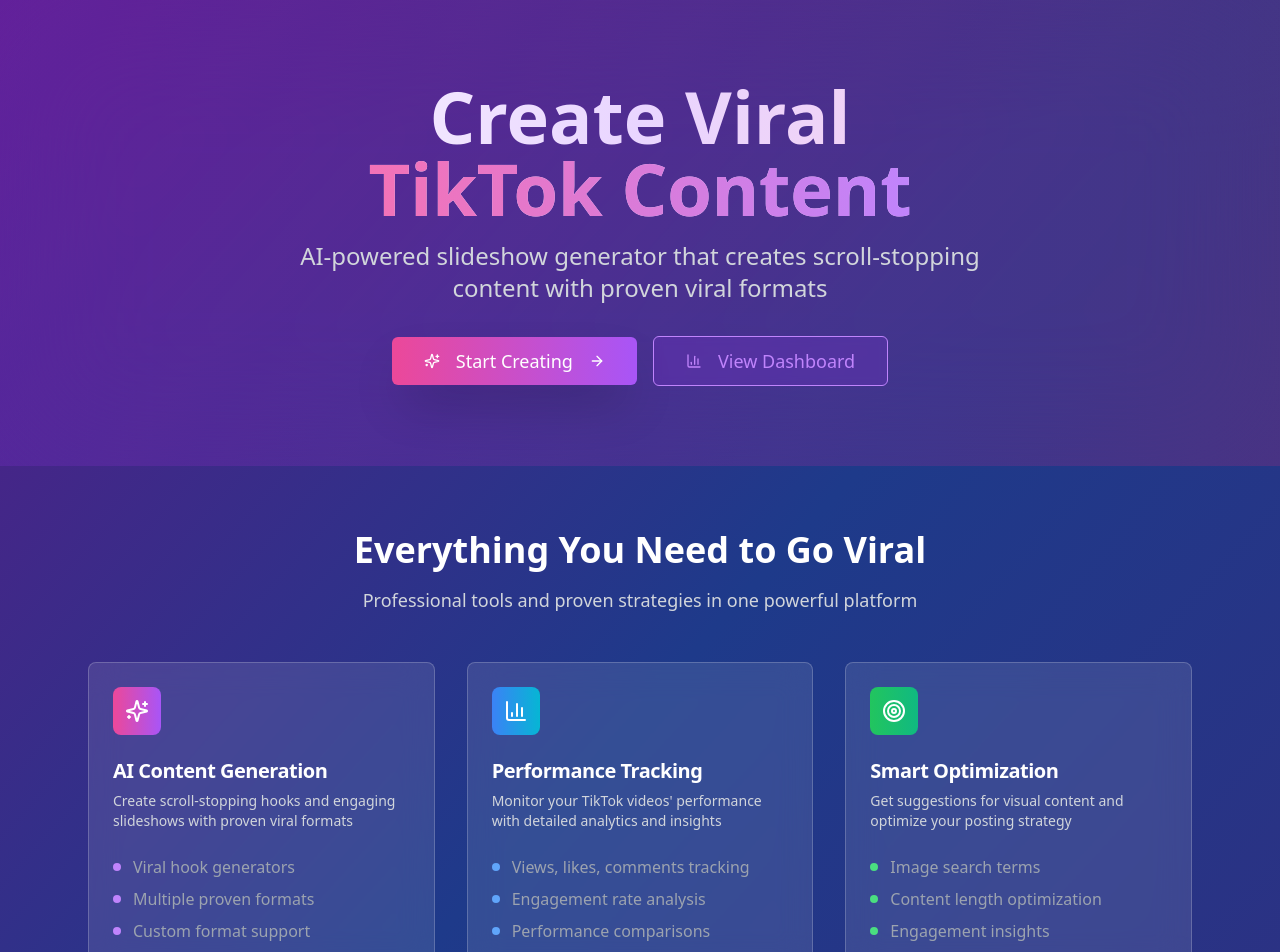
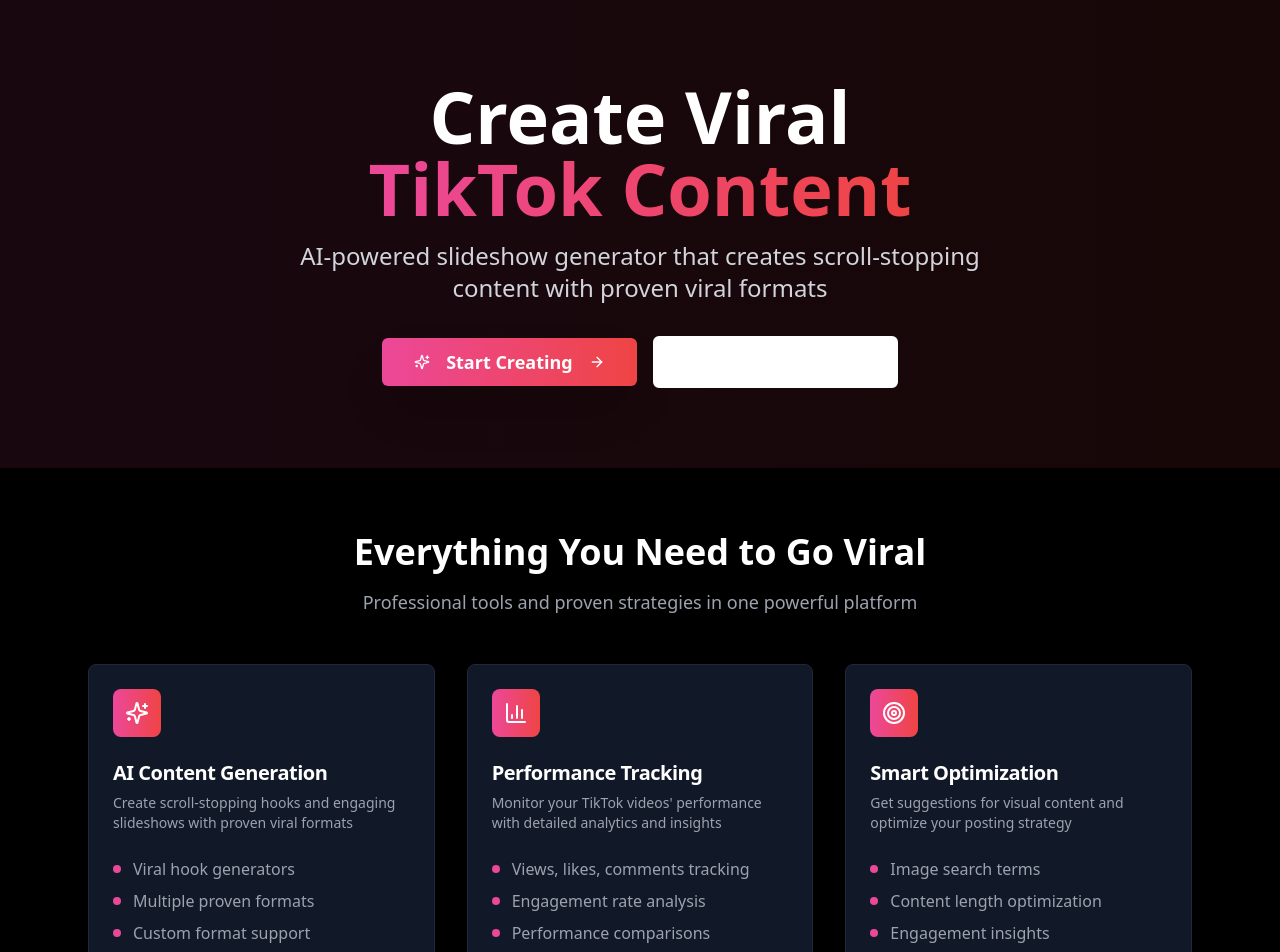
Before and after one commit to felipebasurto/viralslide, a React (Vite) app: page / in a window 1280 px wide. Shown: the top 952 px of the page. Built offline with nearby package versions, Linux system fonts and the light colour scheme.

Commit message:
Refactor: Improve UI with new color palette
Updated the application's UI to incorporate a new color palette, including elements of TikTok's brand colors. This change aims to enhance the visual appeal and user experience of the application.

```diff
--- a/src/index.css
+++ b/src/index.css
@@ -1,3 +1,4 @@
+
 @tailwind base;
 @tailwind components;
 @tailwind utilities;
@@ -13,8 +14,8 @@
     --popover: 0 0% 100%;
     --popover-foreground: 222.2 84% 4.9%;
 
-    --primary: 222.2 47.4% 11.2%;
-    --primary-foreground: 210 40% 98%;
+    --primary: 349 87% 58%; /* TikTok Pink */
+    --primary-foreground: 0 0% 100%;
 
     --secondary: 210 40% 96.1%;
     --secondary-foreground: 222.2 47.4% 11.2%;
@@ -22,71 +23,65 @@
     --muted: 210 40% 96.1%;
     --muted-foreground: 215.4 16.3% 46.9%;
 
-    --accent: 210 40% 96.1%;
-    --accent-foreground: 222.2 47.4% 11.2%;
+    --accent: 349 87% 58%; /* TikTok Pink */
+    --accent-foreground: 0 0% 100%;
 
     --destructive: 0 84.2% 60.2%;
     --destructive-foreground: 210 40% 98%;
 
     --border: 214.3 31.8% 91.4%;
     --input: 214.3 31.8% 91.4%;
-    --ring: 222.2 84% 4.9%;
+    --ring: 349 87% 58%; /* TikTok Pink */
 
     --radius: 0.5rem;
 
     --sidebar-background: 0 0% 98%;
-
     --sidebar-foreground: 240 5.3% 26.1%;
-
     --sidebar-primary: 240 5.9% 10%;
-
     --sidebar-primary-foreground: 0 0% 98%;
-
     --sidebar-accent: 240 4.8% 95.9%;
-
     --sidebar-accent-foreground: 240 5.9% 10%;
-
     --sidebar-border: 220 13% 91%;
-
-    --sidebar-ring: 217.2 91.2% 59.8%;
+    --sidebar-ring: 349 87% 58%; /* TikTok Pink */
   }
 
   .dark {
-    --background: 222.2 84% 4.9%;
-    --foreground: 210 40% 98%;
+    --background: 0 0% 6%; /* TikTok Black */
+    --foreground: 0 0% 98%;
 
-    --card: 222.2 84% 4.9%;
-    --card-foreground: 210 40% 98%;
+    --card: 0 0% 7%; /* Slightly lighter than background */
+    --card-foreground: 0 0% 98%;
 
-    --popover: 222.2 84% 4.9%;
-    --popover-foreground: 210 40% 98%;
+    --popover: 0 0% 7%;
+    --popover-foreground: 0 0% 98%;
 
-    --primary: 210 40% 98%;
-    --primary-foreground: 222.2 47.4% 11.2%;
+    --primary: 349 87% 58%; /* TikTok Pink */
+    --primary-foreground: 0 0% 100%;
 
-    --secondary: 217.2 32.6% 17.5%;
-    --secondary-foreground: 210 40% 98%;
+    --secondary: 0 0% 14%; /* Dark gray */
+    --secondary-foreground: 0 0% 98%;
 
-    --muted: 217.2 32.6% 17.5%;
-    --muted-foreground: 215 20.2% 65.1%;
+    --muted: 0 0% 14%;
+    --muted-foreground: 0 0% 63.9%;
 
-    --accent: 217.2 32.6% 17.5%;
-    --accent-foreground: 210 40% 98%;
+    --accent: 349 87% 58%; /* TikTok Pink */
+    --accent-foreground: 0 0% 100%;
 
     --destructive: 0 62.8% 30.6%;
     --destructive-foreground: 210 40% 98%;
 
-    --border: 217.2 32.6% 17.5%;
-    --input: 217.2 32.6% 17.5%;
-    --ring: 212.7 26.8% 83.9%;
-    --sidebar-background: 240 5.9% 10%;
-    --sidebar-foreground: 240 4.8% 95.9%;
-    --sidebar-primary: 224.3 76.3% 48%;
+    --border: 0 0% 14%;
+    --input: 0 0% 14%;
+    --ring: 349 87% 58%; /* TikTok Pink */
+
+    --sidebar-background: 0 0% 6%;
+    --sidebar-foreground: 0 0% 95%;
+    --sidebar-primary: 349 87% 58%; /* TikTok Pink */
     --sidebar-primary-foreground: 0 0% 100%;
-    --sidebar-accent: 240 3.7% 15.9%;
-    --sidebar-accent-foreground: 240 4.8% 95.9%;
-    --sidebar-border: 240 3.7% 15.9%;
-    --sidebar-ring: 217.2 91.2% 59.8%;
+    --sidebar-accent: 0 0% 14%;
+    --sidebar-accent-foreground: 0 0% 95%;
+    --sidebar-border: 0 0% 14%;
+    --sidebar-ring: 349 87% 58%; /* TikTok Pink */
   }
 }
 
@@ -99,3 +94,30 @@
     @apply bg-background text-foreground;
   }
 }
+
+/* TikTok Brand Colors */
+@layer utilities {
+  .bg-tiktok-pink {
+    background-color: #ff0050;
+  }
+
+  .bg-tiktok-black {
+    background-color: #000000;
+  }
+
+  .text-tiktok-pink {
+    color: #ff0050;
+  }
+
+  .border-tiktok-pink {
+    border-color: #ff0050;
+  }
+
+  .from-tiktok-pink {
+    --tw-gradient-from: #ff0050;
+  }
+
+  .to-tiktok-red {
+    --tw-gradient-to: #fe2c55;
+  }
+}
--- a/src/pages/Index.tsx
+++ b/src/pages/Index.tsx
@@ -6,18 +6,18 @@ import { Link } from "react-router-dom";
 
 const Index = () => {
   return (
-    <div className="min-h-screen bg-gradient-to-br from-purple-900 via-blue-900 to-indigo-900">
+    <div className="min-h-screen bg-black">
       {/* Hero Section */}
       <section className="relative overflow-hidden">
-        <div className="absolute inset-0 bg-gradient-to-r from-purple-600/20 to-pink-600/20 backdrop-blur-3xl"></div>
+        <div className="absolute inset-0 bg-gradient-to-r from-pink-500/10 to-red-500/10"></div>
 
         <div className="relative max-w-6xl mx-auto px-6 py-20">
           <div className="text-center space-y-8">
             <div className="space-y-4">
-              <h1 className="text-5xl md:text-7xl font-bold bg-gradient-to-r from-white via-purple-200 to-pink-200 bg-clip-text text-transparent leading-tight">
+              <h1 className="text-5xl md:text-7xl font-bold text-white leading-tight">
                 Create Viral
                 <br />
-                <span className="bg-gradient-to-r from-pink-400 to-purple-400 bg-clip-text text-transparent">
+                <span className="bg-gradient-to-r from-pink-500 to-red-500 bg-clip-text text-transparent">
                   TikTok Content
                 </span>
               </h1>
@@ -28,7 +28,7 @@ const Index = () => {
 
             <div className="flex flex-col sm:flex-row gap-4 justify-center items-center">
               <Link to="/generate">
-                <Button size="lg" className="bg-gradient-to-r from-pink-500 to-purple-500 hover:from-pink-600 hover:to-purple-600 text-white text-lg px-8 py-6 transition-all duration-300 hover:scale-105 shadow-2xl border-0">
+                <Button size="lg" className="bg-gradient-to-r from-pink-500 to-red-500 hover:from-pink-600 hover:to-red-600 text-white text-lg px-8 py-6 transition-all duration-300 hover:scale-105 shadow-2xl border-0 font-semibold">
                   <Sparkles className="w-6 h-6 mr-2" />
                   Start Creating
                   <ArrowRight className="w-5 h-5 ml-2" />
@@ -36,7 +36,7 @@ const Index = () => {
               </Link>
 
               <Link to="/dashboard">
-                <Button size="lg" variant="outline" className="border-purple-400 text-purple-400 hover:text-white transition-all duration-300 bg-purple-600/20 hover:bg-purple-500/30 backdrop-blur-sm text-lg px-8 py-6">
+                <Button size="lg" variant="outline" className="border-2 border-white text-white hover:bg-white hover:text-black transition-all duration-300 text-lg px-8 py-6 font-semibold">
                   <BarChart3 className="w-6 h-6 mr-2" />
                   View Dashboard
                 </Button>
@@ -52,90 +52,90 @@ const Index = () => {
           <h2 className="text-3xl md:text-4xl font-bold text-white mb-4">
             Everything You Need to Go Viral
           </h2>
-          <p className="text-gray-300 text-lg max-w-2xl mx-auto">
+          <p className="text-gray-400 text-lg max-w-2xl mx-auto">
             Professional tools and proven strategies in one powerful platform
           </p>
         </div>
 
         <div className="grid md:grid-cols-3 gap-8">
-          <Card className="bg-white/10 backdrop-blur-lg border-white/20 hover:bg-white/15 transition-all duration-300 group">
+          <Card className="bg-gray-900 border-gray-800 hover:border-pink-500/50 transition-all duration-300 group hover:bg-gray-800">
             <CardHeader>
-              <div className="w-12 h-12 bg-gradient-to-r from-pink-500 to-purple-500 rounded-lg flex items-center justify-center mb-4 group-hover:scale-110 transition-transform duration-300">
+              <div className="w-12 h-12 bg-gradient-to-r from-pink-500 to-red-500 rounded-lg flex items-center justify-center mb-4 group-hover:scale-110 transition-transform duration-300">
                 <Sparkles className="w-6 h-6 text-white" />
               </div>
               <CardTitle className="text-white text-xl">AI Content Generation</CardTitle>
-              <CardDescription className="text-gray-300">
+              <CardDescription className="text-gray-400">
                 Create scroll-stopping hooks and engaging slideshows with proven viral formats
               </CardDescription>
             </CardHeader>
             <CardContent>
               <ul className="space-y-2 text-gray-400">
                 <li className="flex items-center">
-                  <div className="w-2 h-2 bg-purple-400 rounded-full mr-3"></div>
+                  <div className="w-2 h-2 bg-pink-500 rounded-full mr-3"></div>
                   Viral hook generators
                 </li>
                 <li className="flex items-center">
-                  <div className="w-2 h-2 bg-purple-400 rounded-full mr-3"></div>
+                  <div className="w-2 h-2 bg-pink-500 rounded-full mr-3"></div>
                   Multiple proven formats
                 </li>
                 <li className="flex items-center">
-                  <div className="w-2 h-2 bg-purple-400 rounded-full mr-3"></div>
+                  <div className="w-2 h-2 bg-pink-500 rounded-full mr-3"></div>
                   Custom format support
                 </li>
               </ul>
             </CardContent>
           </Card>
 
-          <Card className="bg-white/10 backdrop-blur-lg border-white/20 hover:bg-white/15 transition-all duration-300 group">
+          <Card className="bg-gray-900 border-gray-800 hover:border-pink-500/50 transition-all duration-300 group hover:bg-gray-800">
             <CardHeader>
-              <div className="w-12 h-12 bg-gradient-to-r from-blue-500 to-cyan-500 rounded-lg flex items-center justify-center mb-4 group-hover:scale-110 transition-transform duration-300">
+              <div className="w-12 h-12 bg-gradient-to-r from-pink-500 to-red-500 rounded-lg flex items-center justify-center mb-4 group-hover:scale-110 transition-transform duration-300">
                 <BarChart3 className="w-6 h-6 text-white" />
               </div>
               <CardTitle className="text-white text-xl">Performance Tracking</CardTitle>
-              <CardDescription className="text-gray-300">
+              <CardDescription className="text-gray-400">
                 Monitor your TikTok videos' performance with detailed analytics and insights
               </CardDescription>
             </CardHeader>
             <CardContent>
               <ul className="space-y-2 text-gray-400">
                 <li className="flex items-center">
-                  <div className="w-2 h-2 bg-blue-400 rounded-full mr-3"></div>
+                  <div className="w-2 h-2 bg-pink-500 rounded-full mr-3"></div>
                   Views, likes, comments tracking
                 </li>
                 <li className="flex items-center">
-                  <div className="w-2 h-2 bg-blue-400 rounded-full mr-3"></div>
+                  <div className="w-2 h-2 bg-pink-500 rounded-full mr-3"></div>
                   Engagement rate analysis
                 </li>
                 <li className="flex items-center">
-                  <div className="w-2 h-2 bg-blue-400 rounded-full mr-3"></div>
+                  <div className="w-2 h-2 bg-pink-500 rounded-full mr-3"></div>
                   Performance comparisons
                 </li>
               </ul>
             </CardContent>
           </Card>
 
-          <Card className="bg-white/10 backdrop-blur-lg border-white/20 hover:bg-white/15 transition-all duration-300 group">
+          <Card className="bg-gray-900 border-gray-800 hover:border-pink-500/50 transition-all duration-300 group hover:bg-gray-800">
             <CardHeader>
-              <div className="w-12 h-12 bg-gradient-to-r from-green-500 to-emerald-500 rounded-lg flex items-center justify-center mb-4 group-hover:scale-110 transition-transform duration-300">
+              <div className="w-12 h-12 bg-gradient-to-r from-pink-500 to-red-500 rounded-lg flex items-center justify-center mb-4 group-hover:scale-110 transition-transform duration-300">
                 <Target className="w-6 h-6 text-white" />
               </div>
               <CardTitle className="text-white text-xl">Smart Optimization</CardTitle>
-              <CardDescription className="text-gray-300">
+              <CardDescription className="text-gray-400">
                 Get suggestions for visual content and optimize your posting strategy
               </CardDescription>
             </CardHeader>
             <CardContent>
               <ul className="space-y-2 text-gray-400">
                 <li className="flex items-center">
-                  <div className="w-2 h-2 bg-green-400 rounded-full mr-3"></div>
+                  <div className="w-2 h-2 bg-pink-500 rounded-full mr-3"></div>
                   Image search terms
                 </li>
                 <li className="flex items-center">
-                  <div className="w-2 h-2 bg-green-400 rounded-full mr-3"></div>
+                  <div className="w-2 h-2 bg-pink-500 rounded-full mr-3"></div>
                   Content length optimization
                 </li>
                 <li className="flex items-center">
-                  <div className="w-2 h-2 bg-green-400 rounded-full mr-3"></div>
+                  <div className="w-2 h-2 bg-pink-500 rounded-full mr-3"></div>
                   Engagement insights
                 </li>
               </ul>
@@ -146,23 +146,23 @@ const Index = () => {
 
       {/* CTA Section */}
       <section className="max-w-4xl mx-auto px-6 py-16 text-center">
-        <Card className="bg-gradient-to-r from-purple-600/20 to-pink-600/20 backdrop-blur-lg border-white/20">
+        <Card className="bg-gray-900 border-gray-800 border-2">
           <CardContent className="py-12">
             <h3 className="text-3xl font-bold text-white mb-4">
               Ready to Create Viral Content?
             </h3>
-            <p className="text-gray-300 text-lg mb-8">
+            <p className="text-gray-400 text-lg mb-8">
               Join thousands of creators using AI to generate engaging TikTok content
             </p>
             <div className="flex flex-col sm:flex-row gap-4 justify-center">
               <Link to="/generate">
-                <Button size="lg" className="bg-gradient-to-r from-pink-500 to-purple-500 hover:from-pink-600 hover:to-purple-600 text-white text-lg px-8 py-6 transition-all duration-300 hover:scale-105 shadow-xl border-0">
+                <Button size="lg" className="bg-gradient-to-r from-pink-500 to-red-500 hover:from-pink-600 hover:to-red-600 text-white text-lg px-8 py-6 transition-all duration-300 hover:scale-105 shadow-xl border-0 font-semibold">
                   <Zap className="w-5 h-5 mr-2" />
                   Generate Content Now
                 </Button>
               </Link>
               <Link to="/settings">
-                <Button size="lg" variant="outline" className="border-white/30 text-white hover:bg-white/10 transition-all duration-300 text-lg px-8 py-6">
+                <Button size="lg" variant="outline" className="border-2 border-white text-white hover:bg-white hover:text-black transition-all duration-300 text-lg px-8 py-6 font-semibold">
                   <Settings className="w-5 h-5 mr-2" />
                   Configure Settings
                 </Button>
```
Also changed, not shown: tailwind.config.ts (+18 -0 lines).
